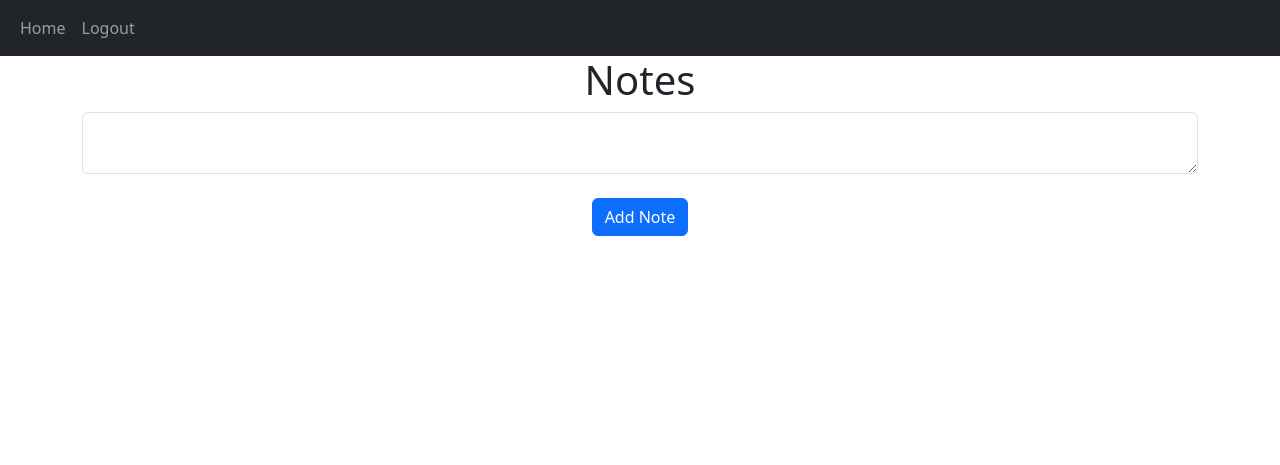
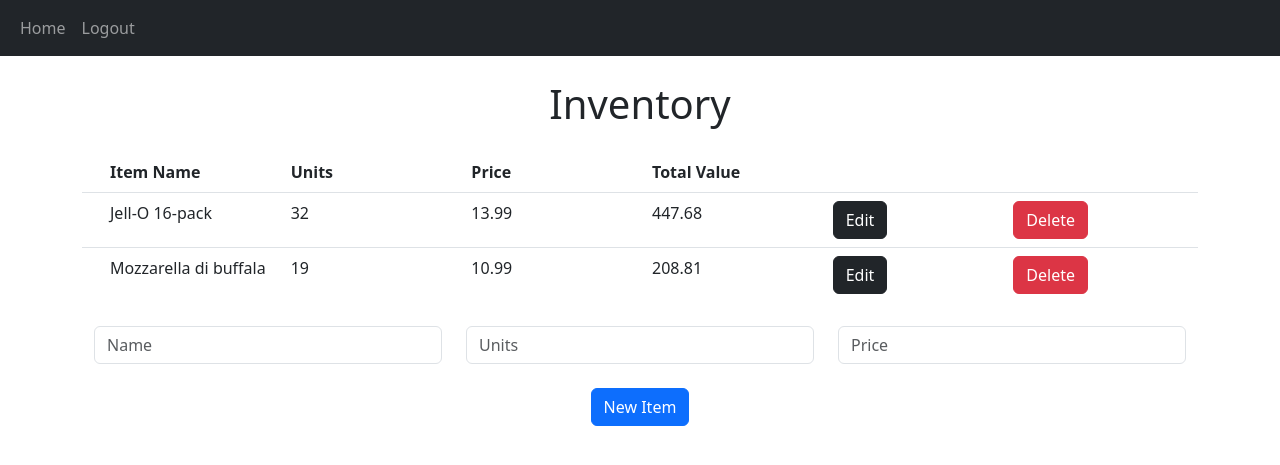
Before and after one commit to Adribasn/barebones-inventory, a Flask app: page / in a window 1280 px wide. Shown: the top 465 px of the page. Run offline with Flask 2, Linux system fonts and the light colour scheme; a user stored in the database is signed in; data comes from the database, SQL or seed files in the repository; data that the repository does not hold is empty.

Commit message:
Can now update items

```diff
--- a/website/__init__.py
+++ b/website/__init__.py
@@ -18,7 +18,7 @@ def create_app():
     app.register_blueprint(views, url_prefix='/')
     app.register_blueprint(auth, url_prefix='/')
 
-    from .models import User, Note
+    from .models import User, Item
 
     create_database(app)
 
--- a/website/static/index.js
+++ b/website/static/index.js
@@ -1,7 +1,7 @@
-function deleteNote(noteId) {
-    fetch('/delete-note', {
+function deleteItem(itemId) {
+    fetch('/delete-item', {
         method: 'POST',
-        body: JSON.stringify({ noteId: noteId }),
+        body: JSON.stringify({ itemId: itemId }),
     }).then((_res) => {
         window.location.href='/';
     });
--- a/website/templates/home.html
+++ b/website/templates/home.html
@@ -1,19 +1,75 @@
 {% extends "base.html" %} {% block title %}Home{% endblock %}
 
 {% block content %}
-<h1 class="text-center">Notes</h1>
+<h1 class="text-center mt-4">Inventory</h1>
 <form method="POST">
-    <ul class="list-group list-group-flush" id="notes">
-        {% for note in user.notes %}
+    <ul class="list-group list-group-flush mt-4" id="items">
         <li class="list-group-item">
-            {{ note.data }}
-            <button type="button" class="btn-close float-end" data-bs-dismiss="alert" onclick="deleteNote({{ note.id }})"></button>
+            <div class="container">
+                <div class="row">
+                    <div class="col fw-bold">
+                        Item Name
+                    </div>
+                    <div class="col fw-bold">
+                        Units
+                    </div>
+                    <div class="col fw-bold">
+                        Price
+                    </div>
+                    <div class="col fw-bold">
+                        Total Value
+                    </div>
+                    <div class="col">
+                        <span aria-hidden="true"></span>
+                    </div>
+                    <div class="col">
+                        <span aria-hidden="true"></span>
+                    </div>
+                </div>
+            </div>
+        </li>
+        {% for item in user.items %}
+        <li class="list-group-item">
+            <div class="container">
+                <div class="row">
+                    <div class="col">
+                        {{ item.itemName }}
+                    </div>
+                    <div class="col">
+                        {{ item.units }}
+                    </div>
+                    <div class="col">
+                        {{ item.price }}
+                    </div>
+                    <div class="col">
+                        {{ item.value }}
+                    </div>
+                    <div class="col">
+                        <a type="button" class="btn btn-dark" href="{{ url_for('views.edit_item', id=item.id) }}">Edit</a>
+                    </div>
+                    <div class="col">
+                        <button type="button" class="btn btn-danger" data-bs-dismiss="alert" onclick="deleteItem({{ item.id }})">Delete</button>
+                    </div>
+                </div>
+            </div>
         </li>
         {% endfor %}
     </ul>
-    <textarea name="note" id="note" class="form-control"></textarea>
+    <div class="container mt-4">
+        <div class="row">
+            <div class="col">
+                <input name="itemName" id="itemName" class="form-control col-sm" placeholder="Name"></input>
+            </div>
+            <div class="col">
+                <input name="units" id="units" class="form-control col-sm" placeholder="Units">
+            </div>
+            <div class="col">
+                <input name="price" id="price" class="form-control col-sm" placeholder="Price">
+            </div>
+        </div>
+    </div>
     <div class="d-flex justify-content-center">
-        <button type="submit" class="btn btn-primary mt-4">Add Note</button>
+        <button type="submit" class="btn btn-primary mt-4">New Item</button>
     </div>
 </form>
 {% endblock %}
--- a/website/views.py
+++ b/website/views.py
@@ -1,6 +1,6 @@
-from flask import Blueprint, render_template, request, flash, jsonify
+from flask import Blueprint, render_template, request, flash, jsonify, redirect, url_for
 from flask_login import login_required, current_user
-from .models import Note
+from .models import Item
 from . import db
 import json
 
@@ -10,26 +10,54 @@ views = Blueprint('views', __name__)
 @login_required
 def home():
     if request.method == "POST":
-        note = request.form.get('note')
+        itemName = request.form.get('itemName')
+        units = request.form.get('units')
+        price = request.form.get('price')
+        value = float(units) * float(price)
+        value = round(value, 2)
 
-        if len(note) < 1:
-            flash("Note is too short.", category="error")
+        if len(itemName) < 2:
+            flash("Item name is too short.", category="error")
         else:
-            new_note = Note(data=note, user_id=current_user.id)
-            db.session.add(new_note)
+            new_item = Item(itemName=itemName, units=units, price=price, value=value, user_id=current_user.id)
+            db.session.add(new_item)
             db.session.commit()
-            flash("Added new note!", category="success")
+            flash("Added new item!", category="success")
 
     return render_template("home.html", user=current_user)
 
-@views.route("/delete-note", methods=["POST"])
-def delete_note():
+@views.route("/delete-item", methods=["POST"])
+def delete_item():
     data = json.loads(request.data)
-    noteId = data['noteId']
-    note = Note.query.get(noteId)
-    if note:
-        if note.user_id == current_user.id:
-            db.session.delete(note)
+    itemId = data['itemId']
+    item = Item.query.get(itemId)
+    if item:
+        if item.user_id == current_user.id:
+            db.session.delete(item)
             db.session.commit()
 
     return jsonify({})
+
+@views.route("/edit-item/<int:id>", methods=["GET", "POST"])
+def edit_item(id):
+    if request.method == "POST":
+        itemName = request.form.get('itemName')
+        units = request.form.get('units')
+        price = request.form.get('price')
+
+        item = Item.query.filter_by(id=id).first()
+
+        if len(itemName) < 2:
+            flash("Item name is too short.", category="error")
+        else:
+            item.itemName = itemName
+            item.units = units
+            item.price = price
+            value = float(units) * float(price)
+            item.value = round(value, 2)
+            db.session.commit()
+            flash("Updated item!", category="success")
+
+        return redirect(url_for('views.home'))
+
+    return render_template("edit_item.html", user=current_user, id=id)
```
Also changed, not shown: website/models.py (+6 -5 lines), website/templates/edit_item.html (added, +26 -0 lines), instance/database.db.
